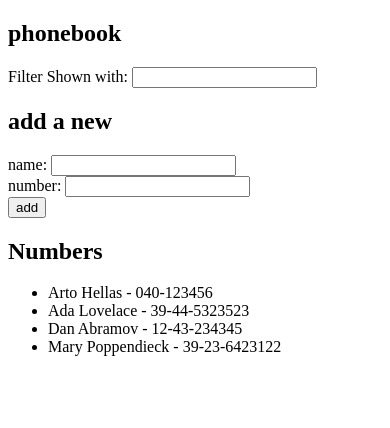
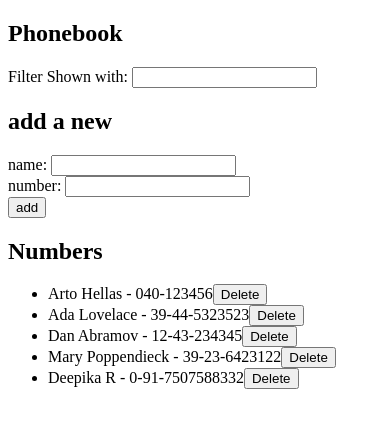
Before and after one commit to rawatj1/react-fullstack-part2, a React (Vite) app: page / in a window 390 px wide. Shown: the top 428 px of the page. Built offline with nearby package versions, Linux system fonts and the light colour scheme; data requests are answered from the project's data file.

Commit message:
2.12-13-14: The Phonebook delete the phonebook data.

```diff
--- a/db.json
+++ b/db.json
@@ -1,24 +1,29 @@
 {
-  "persons":[
+  "persons": [
     {
       "name": "Arto Hellas",
       "number": "040-123456",
-      "id": 1
+      "id": "1"
     },
     {
       "name": "Ada Lovelace",
       "number": "39-44-5323523",
-      "id": 2
+      "id": "2"
     },
     {
       "name": "Dan Abramov",
       "number": "12-43-234345",
-      "id": 3
+      "id": "3"
     },
     {
       "name": "Mary Poppendieck",
       "number": "39-23-6423122",
-      "id": 4
+      "id": "4"
+    },
+    {
+      "id": "6",
+      "name": "Deepika R",
+      "number": "0-91-7507588332"
     }
   ]
 }
--- a/src/App.jsx
+++ b/src/App.jsx
@@ -1,23 +1,21 @@
 
 import {useEffect, useState} from "react";
-import axios from "axios";
-import Note from "./components/Notes.jsx";
+import Phone from "./components/Phones.jsx";
+import phoneService from "./services/phone.js";
 
 
 const App = () => {
     const[persons, setPersons] = useState([]);
     const[newName, setNewName] = useState('');
     const[newPhoneNo, setNewPhoneNo] = useState('');
-    const[filteredPersons, setFilteredPersons] = useState(persons);
 
     const hook = () => {
         console.log('effect');
-        axios
-            .get('http://localhost:3001/persons')
-            .then((response) => {
+        phoneService
+            .getAll()
+            .then(initialPhoneData => {
                 console.log('promise fulfilled')
-                setPersons(response.data)
-                setFilteredPersons(response.data)
+                setPersons(initialPhoneData)
             })
     }
     useEffect(hook, []);
@@ -35,12 +33,8 @@ const App = () => {
     const handleFilterChange = (event) => {
         console.log("handleFilterChange", event.target.value);
         const filterValue = event.target.value;
-        if (filterValue === '') {
-            setFilteredPersons(persons)
-        }else {
-            const filterPersons = persons.filter((person) => person.name.toLocaleLowerCase().includes(filterValue.toLocaleLowerCase()));
-            setFilteredPersons(filterPersons)
-        }
+        const filterPersons = persons.filter((person) => person.name.toLocaleLowerCase().includes(filterValue.toLocaleLowerCase()));
+        setPersons(filterPersons)
     }
 
     const addPhoneDetails = (event) => {
@@ -52,16 +46,28 @@ const App = () => {
             alert(`${newName} is already added to phonebook`)
             return;
         }
-        const newPersons = [...persons, addedPerson]
-        setPersons(newPersons);
-        setFilteredPersons(newPersons);
-        setNewName('')
-        setNewPhoneNo('')
+        phoneService
+            .create(addedPerson)
+            .then(_ => {
+                setPersons(persons.concat(addedPerson))
+                setNewName('')
+                setNewPhoneNo('')
+            })
+    }
+
+    const handlePhoneDelete = (id, name) =>{
+        if(window.confirm(`delete ${name} ?`)){
+            phoneService
+                .deleteData(id)
+                .then(_ => {
+                    setPersons(persons.filter((person) => person.id !== id))
+                })
+        }
     }
 
     return (
         <div>
-            <h2>phonebook</h2>
+            <h2>Phonebook</h2>
             <div>
                 Filter Shown with:  <input onChange={handleFilterChange}/>
             </div>
@@ -80,10 +86,10 @@ const App = () => {
             <h2>Numbers</h2>
             <div className="persons">
                 <ul>
-                    {filteredPersons.map((person, index) => <Note key={person.id} note={{content: `${person.name} - ${person.number}`}} />)}
+                    {persons.map((person, index) =>
+                        <Phone key={person.id} phone={{content: `${person.name} - ${person.number}`}} handlePhoneDelete = {() => handlePhoneDelete(person.id, person.name)} />)}
                 </ul>
             </div>
-
         </div>
     )
 
--- a/src/components/Notes.jsx
+++ /dev/null
@@ -1,6 +0,0 @@
-const Note = ({note}) => {
-    return(
-        <li>{note.content}</li>
-    )
-}
-export default Note
--- a/src/components/Persons.jsx
+++ b/src/components/Persons.jsx
@@ -1,4 +1,4 @@
-import Note from "./Notes.jsx";
+import Note from "./Phones.jsx";
 const Persons = ({persons}) => {
     return (
         <div className="persons">
--- /dev/null
+++ b/src/components/Phones.jsx
@@ -0,0 +1,6 @@
+const Phone = ({phone, handlePhoneDelete}) => {
+    return(
+        <li>{phone.content}<button onClick={handlePhoneDelete}> Delete </button></li>
+    )
+}
+export default Phone
--- /dev/null
+++ b/src/services/phone.js
@@ -0,0 +1,29 @@
+import axios from 'axios'
+const baseUrl = 'http://localhost:3001/persons'
+
+const getAll = () => {
+    const request = axios.get(`${baseUrl}`)
+    return request.then(res => res.data)
+}
+
+const create = newObject => {
+    const request = axios.post(`${baseUrl}`, newObject)
+    return request.then(res => res.data)
+}
+
+const update = (id, newObject) => {
+    const request = axios.put(`${baseUrl}/${id}`, newObject)
+    return request.then(res => res.data)
+}
+
+const deleteData = (id) => {
+    const request = axios.delete(`${baseUrl}/${id}`)
+    return request.then(res => res.data)
+}
+
+export default {
+    getAll: getAll,
+    create: create,
+    update: update,
+    deleteData: deleteData,
+}
```
